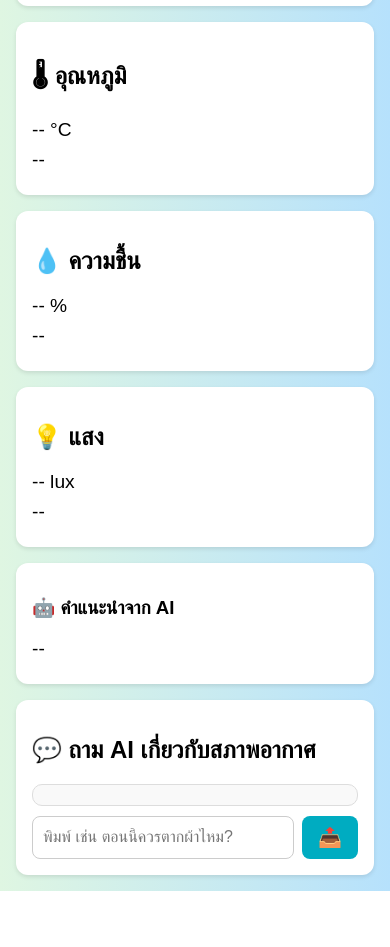
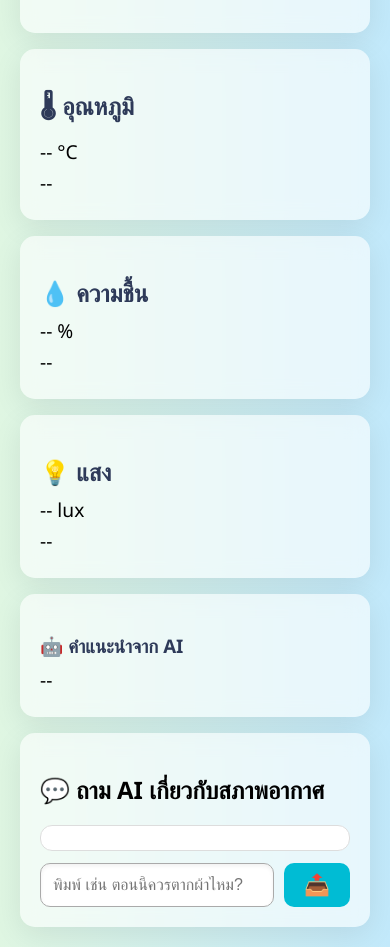
Before and after one commit to Biwrescue1706/weather, a plain HTML site: page index.html in a window 390 px wide. Shown: the part 230-1177 px from the top of the page. Before the commit the page ends 1121 px from the top, so only its background shows below. Drawn offline with Linux system fonts and the light colour scheme; no server answers.

Commit message:
Update style.css

```diff
--- a/style.css
+++ b/style.css
@@ -1,7 +1,8 @@
+/* พื้นหลังและโครงสร้างหลัก */
 body {
   margin: 0;
-  font-family: sans-serif;
-  background: linear-gradient(to right, #dff6e2, #b6e1fc);
+  font-family: 'Segoe UI', sans-serif;
+  background: linear-gradient(to right, #dff6e2, #c2e9fb);
 }
 
 .container {
@@ -11,19 +12,28 @@ body {
     "time   chat"
     "info   chat";
   gap: 16px;
-  padding: 16px;
+  padding: 20px;
   height: 100vh;
   box-sizing: border-box;
 }
 
+/* เอฟเฟกต์ glass */
+.glass {
+  background: rgba(255, 255, 255, 0.6);
+  backdrop-filter: blur(10px);
+  border-radius: 15px;
+  box-shadow: 0 8px 30px rgba(0, 0, 0, 0.08);
+  padding: 20px;
+}
+
+/* กล่องแสดงเวลา */
 .datetime-card {
   grid-area: time;
-  background: white;
-  border-radius: 12px;
-  padding: 16px;
-  box-shadow: 0 2px 4px rgba(0,0,0,0.1);
+  text-align: center;
+  color: #333;
 }
 
+/* กล่องค่าจากเซนเซอร์ */
 .grid-info {
   grid-area: info;
   display: grid;
@@ -31,72 +41,112 @@ body {
   gap: 16px;
 }
 
-.card {
-  background: white;
-  border-radius: 12px;
-  padding: 16px;
-  box-shadow: 0 2px 4px rgba(0,0,0,0.1);
+/* หัวเรื่องในกล่อง */
+.card h2, .card h3 {
+  color: #2e3a59;
+  margin-bottom: 8px;
 }
 
 .card p {
   font-size: 1.2rem;
-  margin: 8px 0;
+  margin: 4px 0;
 }
 
+/* กล่องแชท */
 .chat-box {
   grid-area: chat;
-  background: white;
-  border-radius: 12px;
-  padding: 16px;
   display: flex;
   flex-direction: column;
   justify-content: space-between;
-  box-shadow: 0 2px 4px rgba(0,0,0,0.1);
 }
 
+/* กล่องแสดงข้อความแชท */
 .chat-messages {
+  display: flex;
+  flex-direction: column;
+  gap: 10px;
   flex-grow: 1;
   border: 1px solid #ddd;
-  border-radius: 10px;
-  padding: 10px;
-  margin-bottom: 10px;
+  border-radius: 12px;
+  padding: 12px;
+  margin-bottom: 12px;
+  background: #fff;
   overflow-y: auto;
-  background: #f9f9f9;
   max-height: 400px;
 }
 
+/* กล่องข้อความแชท */
 .message {
-  border: 1px solid #ccc;
-  border-radius: 8px;
+  max-width: 70%;
   padding: 10px;
-  margin-bottom: 8px;
-  background: #fff;
+  border-radius: 12px;
+  word-wrap: break-word;
+  display: flex;
+  flex-direction: column;
 }
 
+/* ข้อความจากผู้ใช้ (อยู่ขวาสุด) */
+.message.user {
+  background-color: #d0f0ff;
+  border: 1px solid #90caf9;
+  text-align: right;
+  margin-left: auto;
+}
+
+/* ข้อความจาก AI (อยู่ซ้ายสุด) */
+.message.ai {
+  background-color: #f0f0f0;
+  border: 1px solid #ccc;
+  text-align: left;
+  margin-right: auto;
+}
+
+/* ชื่อผู้ส่งข้อความ */
+.sender {
+  font-weight: bold;
+  font-size: 0.85rem;
+  margin-bottom: 4px;
+  opacity: 0.8;
+}
+
+/* ข้อความข้างใน */
+.question,
+.answer {
+  font-size: 1rem;
+  line-height: 1.4;
+}
+
+/* อินพุตแชท */
 .chat-input {
   display: flex;
-  gap: 8px;
+  gap: 10px;
 }
 
 .chat-input input {
   flex: 1;
-  padding: 10px;
-  border-radius: 8px;
-  border: 1px solid #ccc;
+  padding: 12px;
+  border-radius: 10px;
+  border: 1px solid #aaa;
   font-size: 1rem;
+  box-shadow: inset 0 2px 4px rgba(0, 0, 0, 0.06);
 }
 
 .chat-input button {
-  background-color: #00acc1;
+  background-color: #00bcd4;
   color: white;
   border: none;
-  border-radius: 8px;
-  padding: 10px 16px;
-  font-size: 1.2rem;
+  border-radius: 10px;
+  padding: 10px 20px;
+  font-size: 1.3rem;
   cursor: pointer;
+  transition: background 0.3s ease;
 }
 
-/* Responsive */
+.chat-input button:hover {
+  background-color: #0097a7;
+}
+
+/* Responsive Layout */
 @media screen and (max-width: 768px) {
   .container {
     grid-template-columns: 1fr;
@@ -111,10 +161,6 @@ body {
     grid-template-columns: 1fr;
   }
 
-  .chat-box {
-    height: auto;
-  }
-
   .chat-messages {
     max-height: 300px;
   }
```
